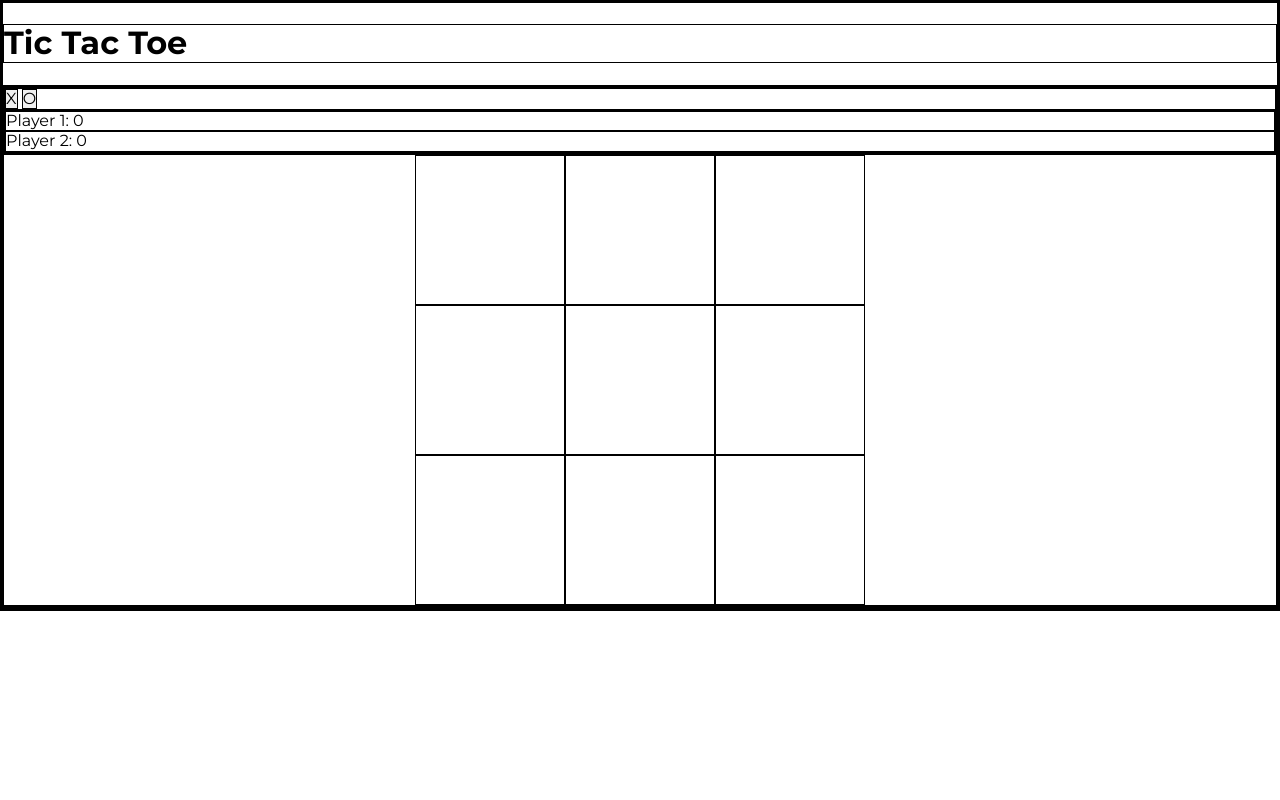
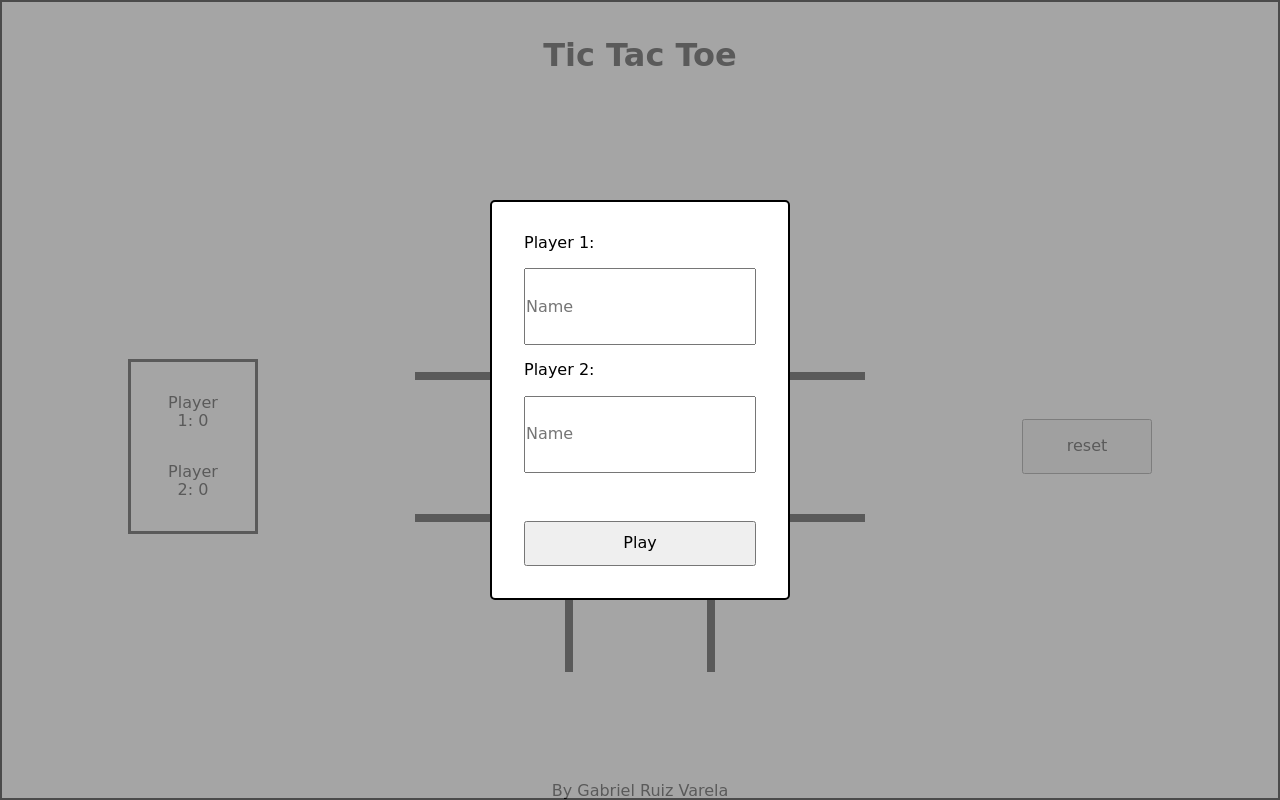
Before and after one commit to GabrielRuizVarela/Tic-Tac-Toe, a plain HTML site: page index.html in a window 1280 px wide. Drawn offline with nearby package versions, Linux system fonts and the light colour scheme; a web font is replaced by a local one.

Commit message:
Added funcionality

```diff
--- a/index.html
+++ b/index.html
@@ -5,7 +5,7 @@
     <meta http-equiv="X-UA-Compatible" content="IE=edge">
     <meta name="viewport" content="width=device-width, initial-scale=1.0">
     <link rel="stylesheet" href="style.css">
-    <script src="script.js" defer></script>
+    <script src="script3.js" defer></script>
     <!-- Normalize -->
     <link href="https://unpkg.com/@csstools/normalize.css" rel="stylesheet" />
     <title>Tic Tac Toe</title>
@@ -15,30 +15,26 @@
         <h1>Tic Tac Toe</h1>
     </header>
     <div class="main-container">
-        <div class="select">
-            <div class="markers">
-                <button id="x">X</button>
-                <button id="o">O</button>
-            </div>
             <div class="score">
                 <div class="p1"></div>
                 <div class="p2"></div>
             </div>
-        </div>
-        <div class="grid-container">
-            <!-- <div class="item"></div>
-            <div class="item"></div>
-            <div class="item"></div>
-            <div class="item"></div>
-            <div class="item"></div>
-            <div class="item"></div>
-            <div class="item"></div>
-            <div class="item"></div>
-            <div class="item"></div> -->
-        </div>
+            <div class="grid-container"></div>
+            <button id="reset">reset</button>
+                <!-- <button id="o">O</button> -->
     </div>
-    <footer>
-
-    </footer>
+    <footer>By Gabriel Ruiz Varela</footer>
+    <div class="welcome active">
+        <label for="player1">Player 1:</label>
+        <input type="text" name="" id="player1" placeholder="Name">
+        <label for="player2">Player 2:</label>
+        <input type="text" name="" id="player2" placeholder="Name">
+        <button id="play">Play</button>
+    </div>
+    <div class="opacity active"></div>
+    <div class="win-screen">
+        <h1></h1>
+        <button id="next-round">Next Round</button>
+    </div>
 </body>
 </html>
--- /dev/null
+++ b/script3.js
@@ -0,0 +1,187 @@
+const Player = (name,marker)=>{
+    let score = 0;
+    const getScore = () => score;
+    const resetScore = () => {
+        score=0;
+        return
+    };
+    const addScore = () => score += 1;
+    const play = (item) =>{
+        item.textContent = marker;
+        return [item.dataset['x'], item.dataset['y']];
+    }
+    return {
+        name,
+        resetScore,
+        marker,
+        getScore,
+        addScore,
+        play,
+
+    };
+}
+
+// ===== INIT ===== //
+// const xButton = document.querySelector('#x');
+// const oButton = document.querySelector('#o');
+const player1 = Player('Player 1', 'X');
+const player2 = Player('Player 2', 'O');
+let isAiActive = false;
+
+// ===== Objects =====//
+const gameboard=(()=>{
+    const gridContainer = document.querySelector('.grid-container');
+    let board = [Array(3).fill(null),Array(3).fill(null),Array(3).fill(null)];
+    const generateGrid =()=>{
+        let items = [];
+        for(let y=0; y<3; y++){
+            for(let x=0;x<3;x++){
+                let item = document.createElement('div');
+                item.setAttribute('data-x',x);
+                item.setAttribute('data-y',y);
+                item.classList.add('item');
+                items.push(gridContainer.appendChild(item));
+            }
+        }
+        return items;
+    }
+    const updateGameboard = (x,y,marker) =>{
+        board[y][x] = marker;
+    }
+    const getGameboard = () => board;
+    const resetGameboard = (items) =>{
+        items.forEach(item=> item.textContent='');
+        board = [Array(3).fill(null),Array(3).fill(null),Array(3).fill(null)];
+    }
+
+    return{
+        generateGrid,
+        updateGameboard,
+        getGameboard,
+        resetGameboard,
+    }
+})();
+
+
+
+const Game=((player1, player2)=>{
+    // isFirstMove = true;
+    const player1Score = document.querySelector('.score .p1');
+    const player2Score = document.querySelector('.score .p2');
+    const play = (e)=>{
+        if(isFirstMove && player2.marker==='X'){ turn=!turn; }
+        isFirstMove=false;
+        let player;
+        turn ? player = player1 : player = player2;
+        const coord = player.play(e.target);
+        turn = !turn;
+        gameboard.updateGameboard(coord[0],coord[1],player.marker);
+        e.target.removeEventListener('mousedown',play);
+        if(checkWin(gameboard.getGameboard(),player.marker)[0]){
+            player.addScore();
+            displayScore();
+            // do something
+            activateWinScreen(player, true);
+            // nextRound();
+            return;
+        } else if(checkDraw(gameboard.getGameboard())){
+            // do something
+            activateWinScreen(player, false);
+            // nextRound();
+            return;
+        }
+        if(isAiActive && player===player1){
+            let newTarget = ia.play();
+            let falseEvent = {target: document.querySelector(`[data-x = "${newTarget[0]}"][data-y = "${newTarget[1]}"]`)};
+            // flag = false;
+            play(falseEvent);
+        }
+    }
+    const activateWinScreen = (player, isWin)=>{
+        winScreen.classList.add('active');
+        document.querySelector('.opacity').classList.add('active');
+        let message = 'Draw'
+        if(isWin){
+            message = `${player.name} Wins!`
+        }
+        document.querySelector('.win-screen h1').textContent=message;
+    }
+    const nextRound = ()=>{
+        winScreen.classList.remove('active');
+        document.querySelector('.opacity').classList.remove('active');
+        grids.forEach(grid => grid.removeEventListener('mousedown',play));
+        grids.forEach(item => item.addEventListener('mousedown',play));
+        isFirstMove = true;
+        turn = true;
+        gameboard.resetGameboard(grids);
+    }
+    const checkWin=(board, marker)=>{
+        let diag = [], antidiag = [], val;
+        marker==='X' ? val = 10 : val = -10;
+        // Check Rows and Columns
+        l = board.length - 1;
+        for(let i=0; i<3; i++){
+            if(
+                board[i].every(value => value==='X') ||
+                board[i].every(value => value==='O')||
+                board.map(item=>item[i]).every(value => value==='X') ||
+                board.map(item=>item[i]).every(value => value==='O')
+            ){
+                return [true, val];
+            }
+            // Create diagonals array
+            diag.push(board[i][i]);
+            antidiag.push(board[l-i][i]);
+        }
+        // Check diagonals
+        if((diag.every(value => value==='X') || diag.every(value => value==='O')) ||
+        (antidiag.every(value => value==='X') || antidiag.every(value => value==='O'))){
+            return [true, val];
+        }
+        return [false, 0];
+    }
+    const checkDraw = (board)=>{
+        // draw = true;
+        return board.every(i => i.every(j => j!==null));
+        // grids.forEach(item => {if(item.textContent===''){ draw=false }})
+        // return draw
+    }
+    const displayScore = ()=>{
+        player1Score.textContent = `${player1.name}: ${player1.getScore()}`;
+        player2Score.textContent = `${player2.name}: ${player2.getScore()}`;
+    }
+    const playButtonPressed=()=>{
+        player1NewName = document.querySelector('#player1').value;
+        player2NewName = document.querySelector('#player2').value;
+        if(player1NewName!==''){player1.name = player1NewName}
+        if(player2NewName!==''){player2.name = player2NewName}
+        Game.displayScore();
+        document.querySelector('.welcome').classList.remove('active');
+        document.querySelector('.opacity').classList.remove('active');
+    }
+    const resetButtonPressed=()=>{
+        player1.resetScore();
+        player2.resetScore();
+        Game.nextRound();
+        Game.displayScore();
+        document.querySelector('.welcome').classList.add('active');
+        document.querySelector('.opacity').classList.add('active');
+    }
+    let turn = true, isFirstMove = true;
+    const grids = gameboard.generateGrid();
+    displayScore();
+    grids.forEach(item => item.addEventListener('mousedown',play));
+    const playButton = document.querySelector('#play');
+    playButton.addEventListener('click',playButtonPressed);
+    const resetButton = document.querySelector('#reset');
+    resetButton.addEventListener('click', resetButtonPressed);
+    const winScreen = document.querySelector('.win-screen');
+    const nextRoundButton = document.querySelector('#next-round');
+    nextRoundButton.addEventListener('click', nextRound);
+    return{
+        checkWin,
+        checkDraw,
+        displayScore,
+        nextRound,
+    }
+})(player1, player2);
--- a/style.css
+++ b/style.css
@@ -1,4 +1,5 @@
 @import url('https://fonts.googleapis.com/css2?family=Montserrat:wght@100;200;300;400;500;600;700;800;900&display=swap');
+@import url('https://fonts.googleapis.com/css2?family=Koulen&display=swap');
 
 *,
 *::before,
@@ -9,16 +10,155 @@
 }
 
 :root {
-    font-family: 'Montserrat', sans-serif;
+    font-family: 'Koulen', cursive;
 }
 
 * {
-    border: solid 1px black;
+    /* border: solid 1px black; */
+}
+
+html {
+    /* opacity: 0.9; */
+    height: 100%;
+    width: 100%;
+}
+
+body {
+    height: 100%;
+    display: grid;
+    grid-template-rows: 1fr 6fr auto;
+    align-items: center;
+    justify-items: center;
+}
+
+header {
+    /* justify-self: center; */
+    /* align-self: center; */
+    display: grid;
+    justify-content: center;
+    justify-items: center;
+    width: 100%;
+    height: 100%;
+}
+h1{
+    display: flex;
+    align-items: center;
+    justify-content: center;
+}
+
+.score {
+    border: 3px solid black;
+    text-align: center;
 }
 
 .grid-container {
     display: grid;
+    padding: 2rem;
     grid-template-columns: repeat(3,minmax(100px,150px));
     grid-template-rows: repeat(3,minmax(100px,150px));
     justify-content: center;
+    /* align-items: center; */
 }
+
+.item{
+    border: none;
+    font-size: 55px;
+    display: grid;
+    align-content: center;
+    justify-content: center;
+}
+
+.item:nth-child(3n-1){
+    /* border-style: double; */
+    border-left: 8px solid black;
+    border-right: 8px solid black;
+    /* background-color: black; */
+}
+.item:nth-child(4),
+.item:nth-child(5),
+.item:nth-child(6) {
+    border-top: 8px solid black;
+    border-bottom: 8px solid black;
+}
+
+.main-container {
+    /* flex-grow: 1; */
+    width: 80%;
+    display: flex;
+    justify-content: space-between;
+    align-items: center;
+    /* margin: 0px 5rem; */
+}
+.score,
+#reset {
+    width: 130px;
+    padding: 1rem;
+    /* border-radius: 5px; */
+}
+
+.p1,
+.p2 {
+    padding: 1rem;
+}
+
+.opacity {
+    display: none;
+    position: absolute;
+    top: 0;
+    height: 100%;
+    width: 100%;
+    background-color: gray;
+    opacity: 0.7;
+}
+.welcome {
+    display: none;
+    grid-template-rows: auto 1fr auto 1fr 1fr;
+    gap: 1rem;
+    z-index: 1;
+    background-color: white;
+    position: absolute;
+    top: 50%;
+    right: 50%;
+    height: 400px;
+    margin-top: -200px;
+    width: 300px;
+    margin-right: -150px;
+    padding: 2rem;
+    border-radius: 5px;
+}
+
+#play {
+    margin-top: 2rem;
+}
+input {
+    margin-bottom: 1rem;
+}
+
+.win-screen {
+    display: none;
+    padding: 2rem;
+    gap: 2rem;
+    grid-template-rows: auto 50px;
+    z-index: 1;
+    background-color: white;
+    position: absolute;
+    top: 50%;
+    right: 50%;
+    height: 400px;
+    margin-top: -200px;
+    width: 300px;
+    margin-right: -150px;
+    border-radius: 5px;
+}
+
+.active {
+    display: grid;
+    border: 2px solid black;
+}
+
+footer {
+    /* background-image: url(./image/e6cc5a0b8d9f5c021e3828b0e363026c.webp);
+    background-repeat: repeat;
+    background-size: 300px;
+    width: 100%; */
+}
```
